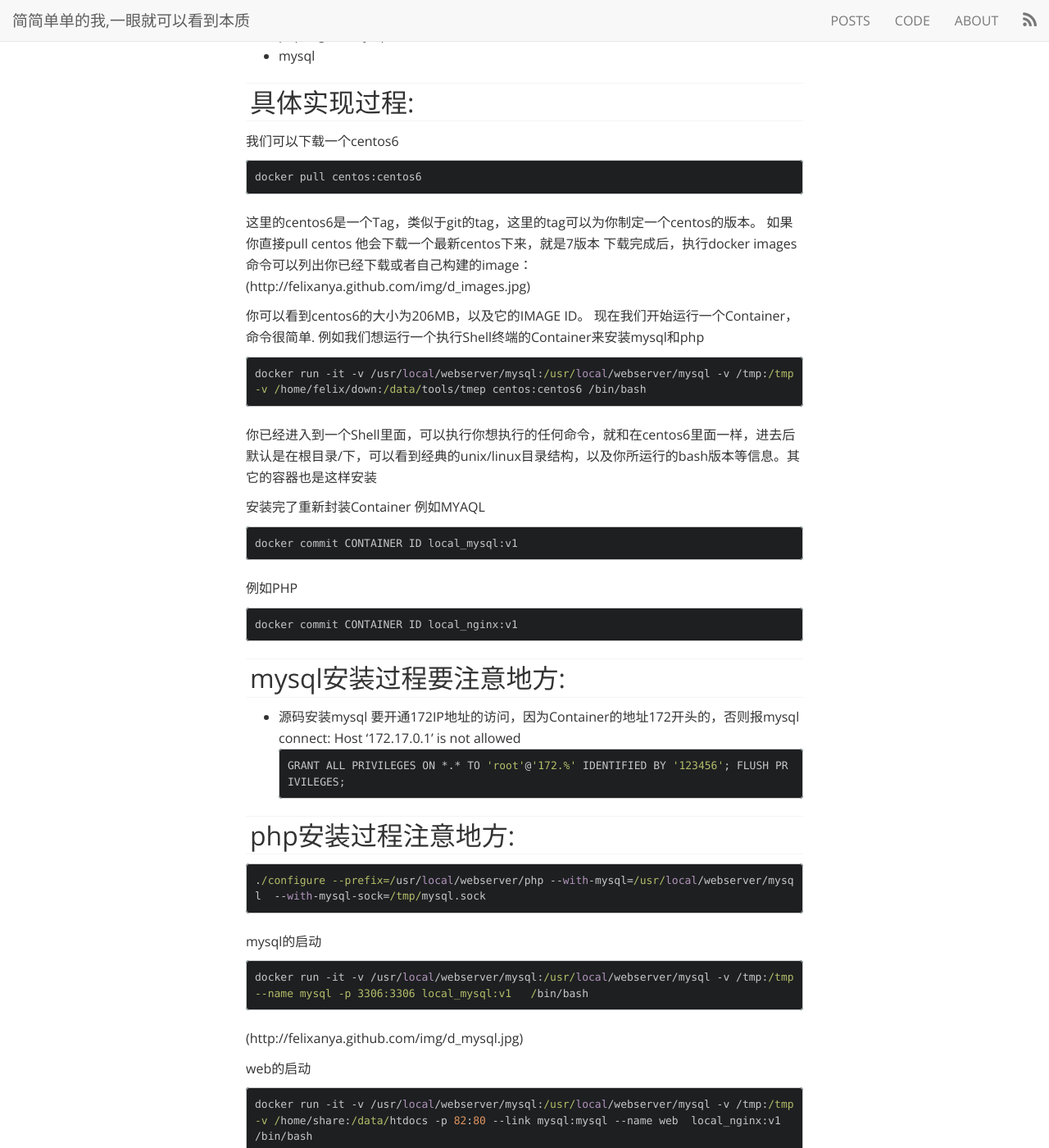
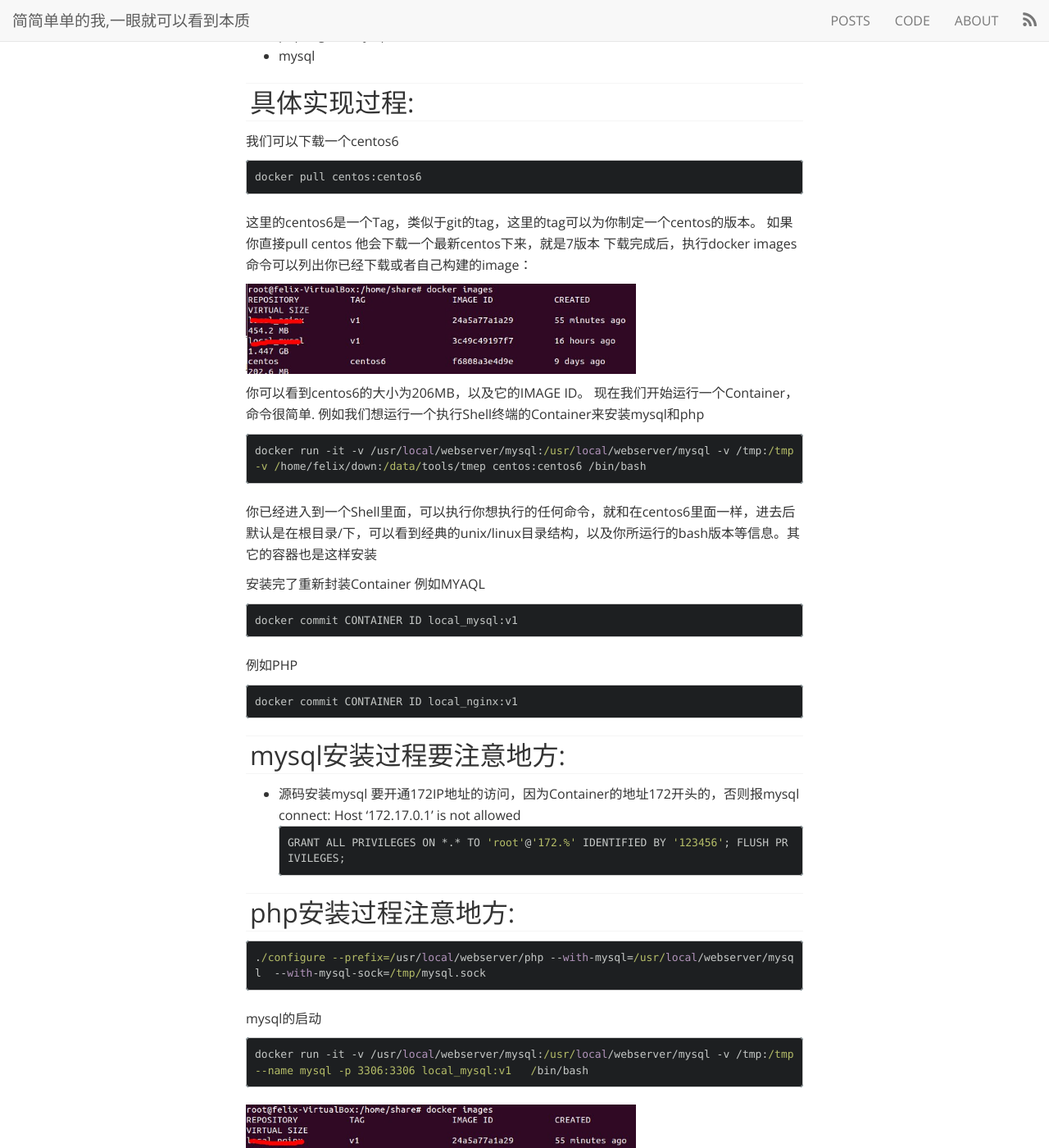
Before and after one commit to felixanya/felixanya.github.io, a Jekyll site: the page built from _posts/2015-03-14-docker-lnmp.md, in a window 1280 px wide and 1400 px high, scrolled down 450 px. Shown: the whole window at 82% size. Built offline with Jekyll 4.4.1, drawn with Linux system fonts in a browser that asks for light colours; nearby versions of some CDN libraries; Markdown is read by kramdown in place of the engine named in the settings; comment, search, counter and statistics services are not loaded; some of the changed text lies outside the part shown.

Commit message:
Update 2015-03-14-docker-lnmp.md

```diff
--- a/_posts/2015-03-14-docker-lnmp.md
+++ b/_posts/2015-03-14-docker-lnmp.md
@@ -26,7 +26,8 @@
 这里的centos6是一个Tag，类似于git的tag，这里的tag可以为你制定一个centos的版本。
 如果你直接pull centos 他会下载一个最新centos下来，就是7版本
 下载完成后，执行docker images命令可以列出你已经下载或者自己构建的image：
-(http://felixanya.github.com/img/d_images.jpg)
+
+![docker images](http://felixanya.github.com/img/d_images.jpg)
 
 
 你可以看到centos6的大小为206MB，以及它的IMAGE ID。 现在我们开始运行一个Container，命令很简单.
@@ -59,17 +60,17 @@
 	docker run -it -v /usr/local/webserver/mysql:/usr/local/webserver/mysql -v /tmp:/tmp --name mysql -p 3306:3306 local_mysql:v1   /bin/bash
 
 
-(http://felixanya.github.com/img/d_mysql.jpg)
+![docker images](http://felixanya.github.com/img/d_mysql.jpg)
 
 web的启动
 
 	docker run -it -v /usr/local/webserver/mysql:/usr/local/webserver/mysql -v /tmp:/tmp -v /home/share:/data/htdocs -p 82:80 --link mysql:mysql --name web  local_nginx:v1   /bin/bash
 
 
-(http://felixanya.github.com/img/d_nginx.jpg)
+![docker images](http://felixanya.github.com/img/d_nginx.jpg)
 
 
-(http://felixanya.github.com/img/d_ps.jpg)
+![docker ps -a](http://felixanya.github.com/img/d_ps.jpg)
 
 #### 为什么这么多目录挂载
 
```
